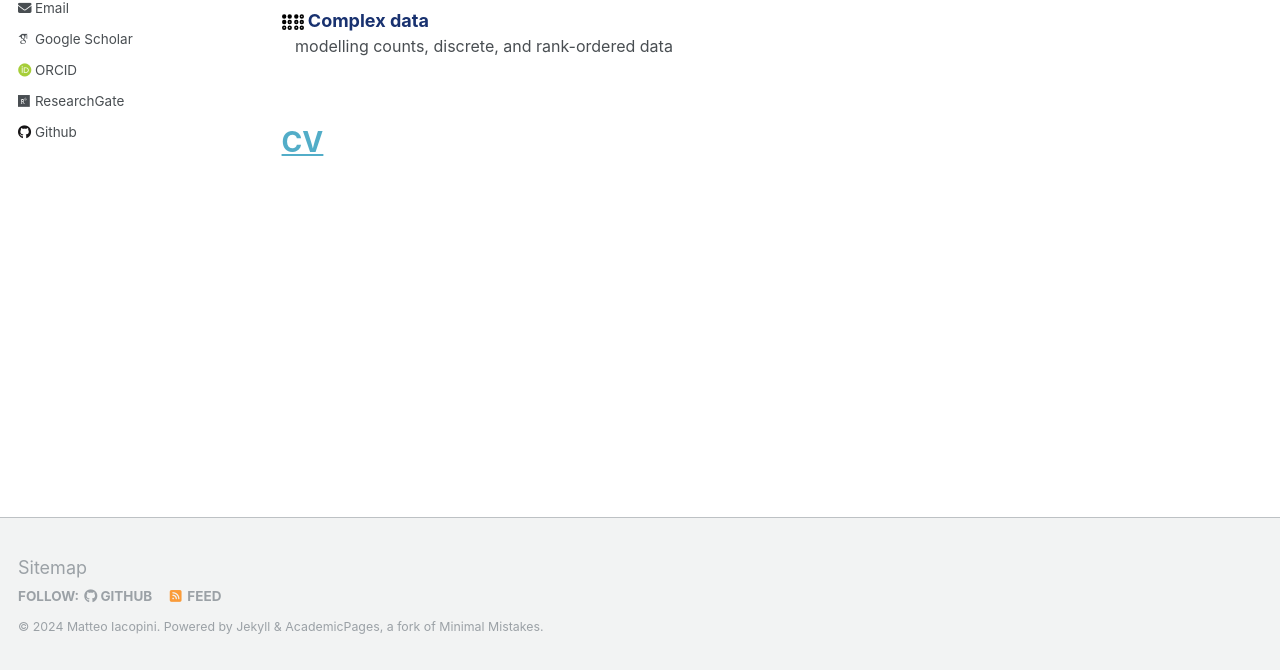
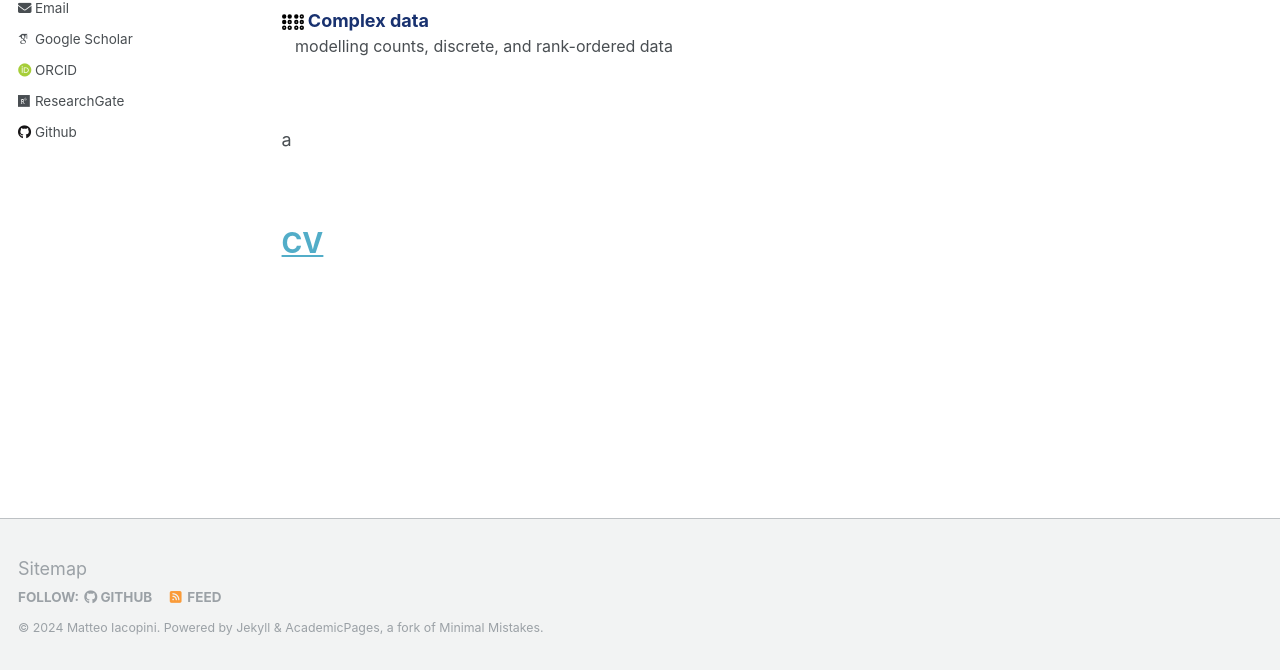
Before and after one commit to matteoiacopini/matteoiacopini.github.io, a Jekyll site: the page built from _pages/about.md, in a window 1280 px wide and 1079 px high. Shown: the part 406-1076 px from the top of the window. Built offline with Jekyll 4.4.1, drawn with Linux system fonts in a browser that asks for light colours; some web fonts are replaced.

Commit message:
Update about.md

```diff
--- a/_pages/about.md
+++ b/_pages/about.md
@@ -24,6 +24,10 @@ My research is centred on the development of <ins>Bayesian methods</ins> on thes
 
 
 &nbsp;
+
+a
+
+&emsp;
 
 <!-- [CV page](https://matteoiacopini.github.io/cv) -->
 
```
